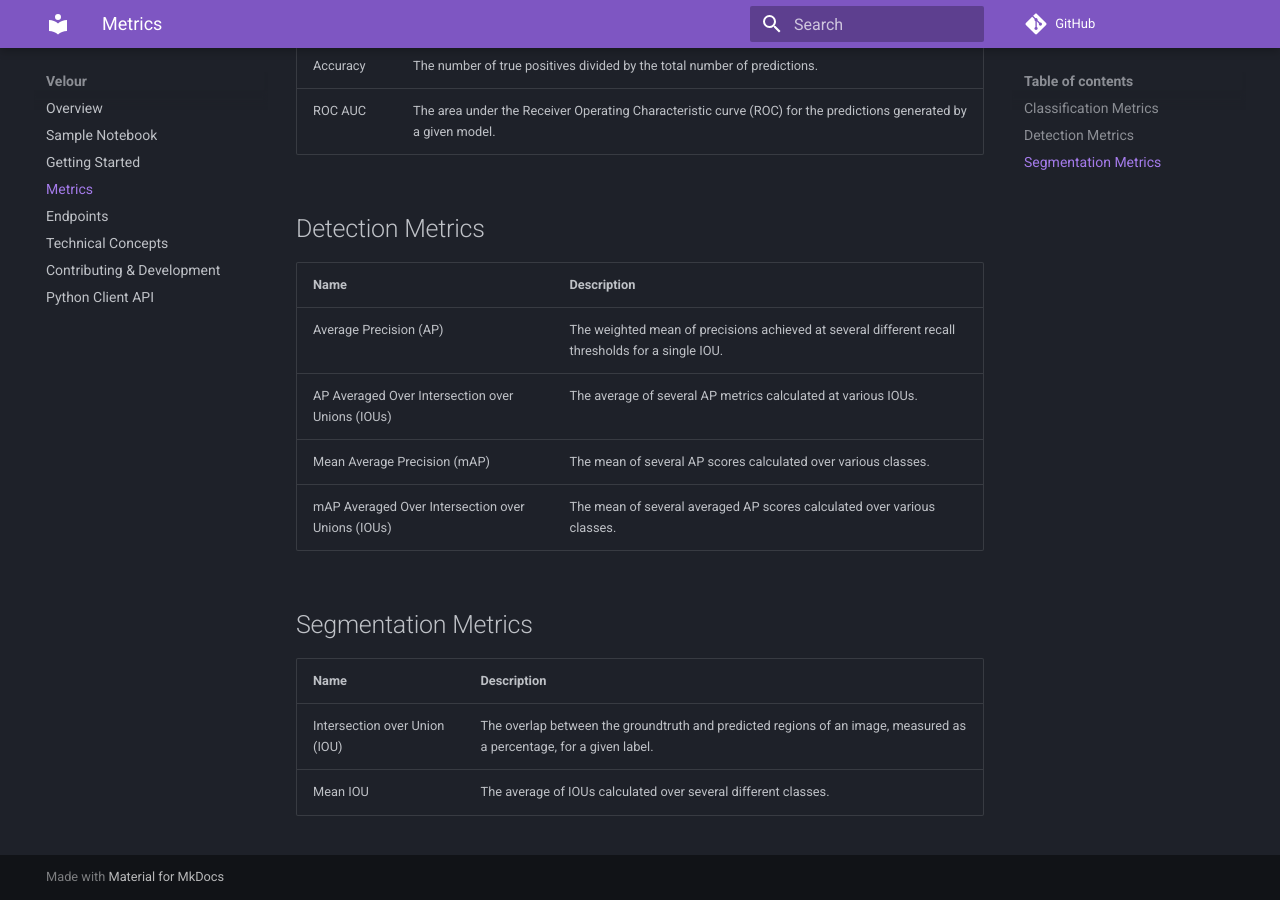
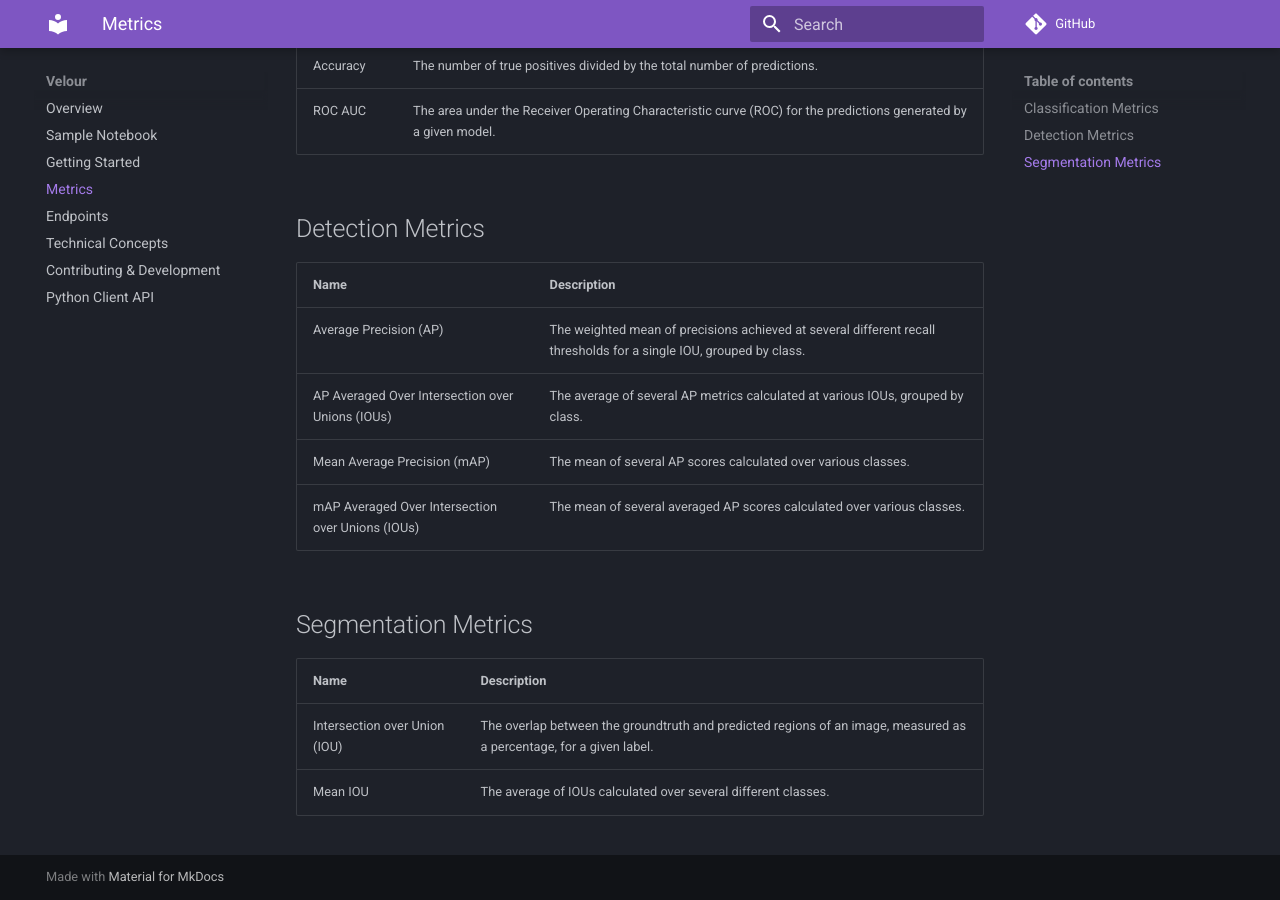
Before and after one commit to Striveworks/valor, an MkDocs documentation site: the page built from docs/metrics.md, in a window 1280 px wide and 900 px high, scrolled down 548 px. Built offline with MkDocs 1.6.1 and Material for MkDocs 9.7.7, drawn with Linux system fonts in a browser that asks for light colours; comment, search, counter and statistics services are not loaded.

Commit message:
update with Eric's feedback

```diff
--- a/docs/metrics.md
+++ b/docs/metrics.md
@@ -15,8 +15,8 @@ On this page, we'll describe the various metrics that you can calculate using Ve
 
 | Name 	| Description 	|
 |---	|---	|
-| Average Precision (AP) 	| The weighted mean of precisions achieved at several different recall thresholds for a single IOU. 	|
-| AP Averaged Over Intersection over Unions (IOUs) 	| The average of several AP metrics calculated at various IOUs. 	|
+| Average Precision (AP) 	| The weighted mean of precisions achieved at several different recall thresholds for a single IOU, grouped by class. 	|
+| AP Averaged Over Intersection over Unions (IOUs) 	| The average of several AP metrics calculated at various IOUs, grouped by class. 	|
 | Mean Average Precision (mAP) 	| The mean of several AP scores calculated over various classes. 	|
 | mAP Averaged Over Intersection over Unions (IOUs) 	| The mean of several averaged AP scores calculated over various classes. 	|
 
```
Also changed, not shown: 4 other files.
